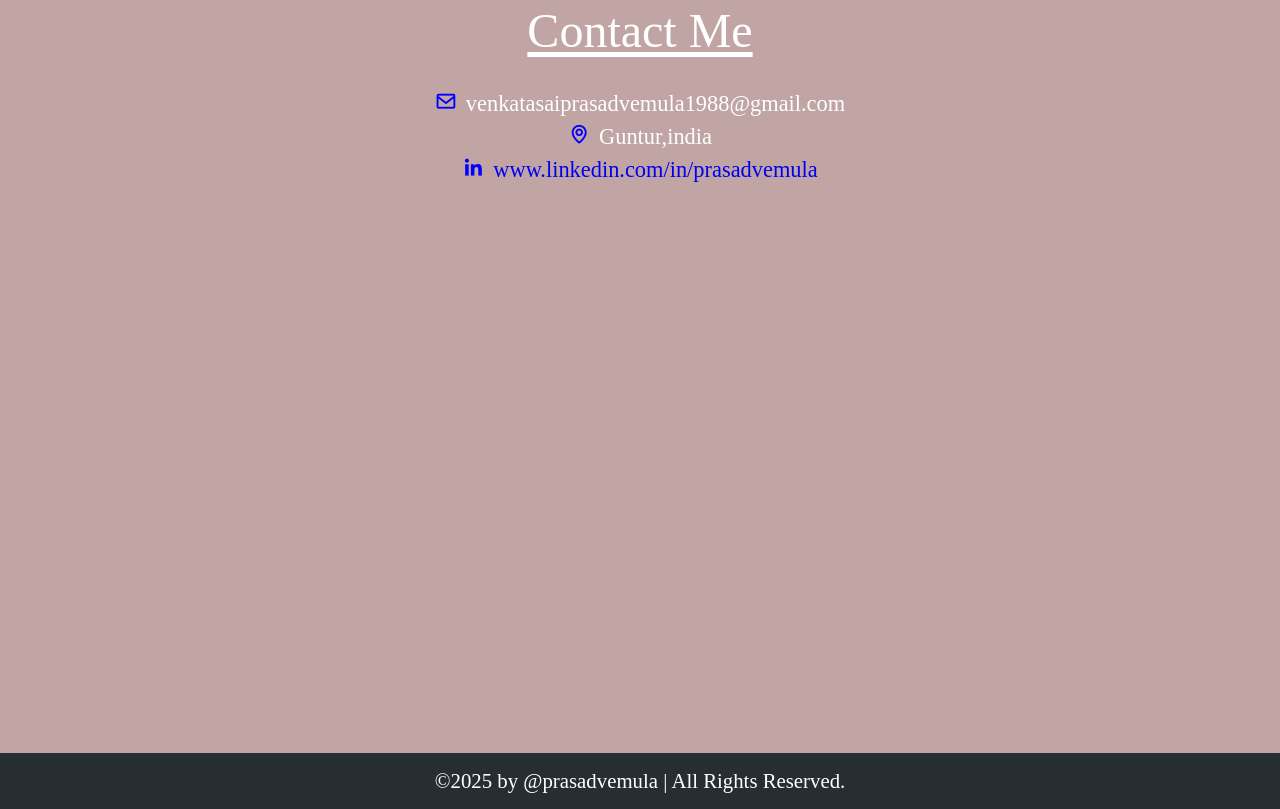
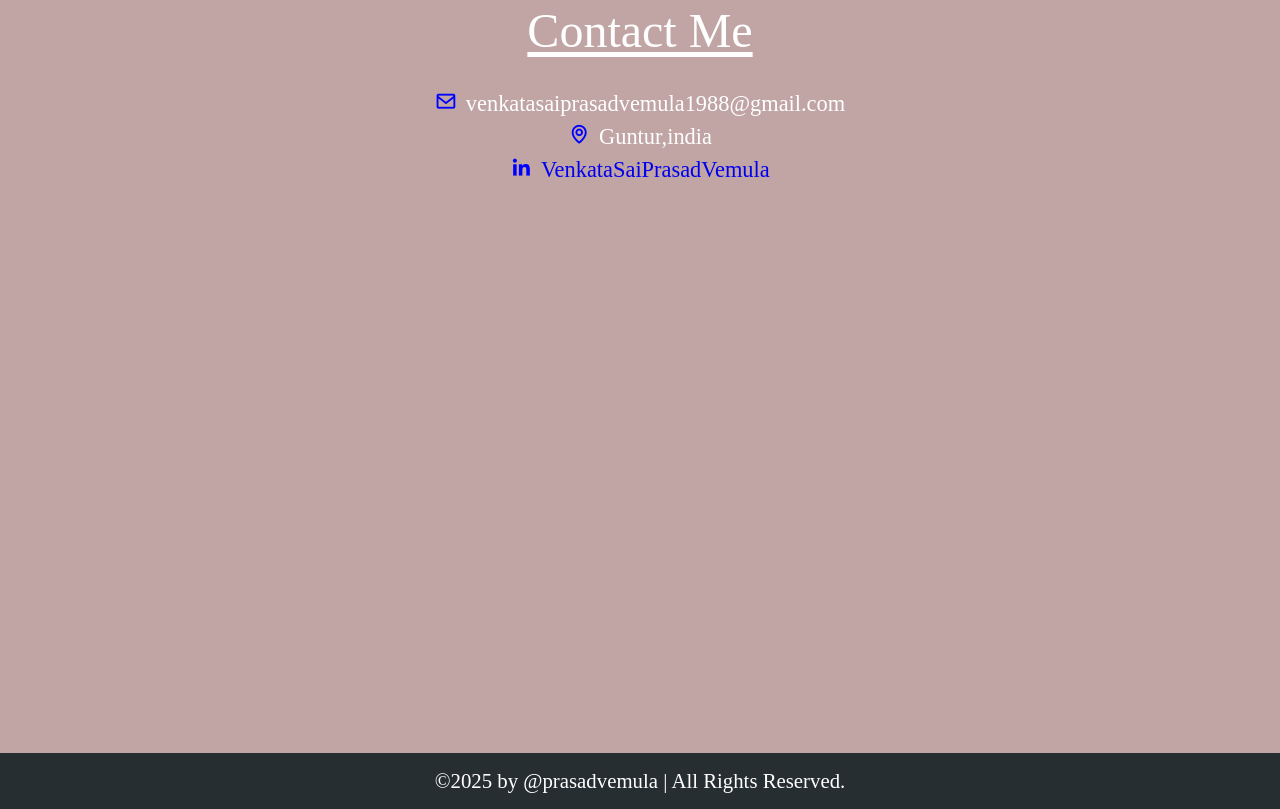
Before and after one commit to vvsprasad9/PrasadPortfolio, a plain HTML site: page index.html in a window 1280 px wide. Shown: the part 4351-5160 px from the top of the page. Drawn offline with nearby package versions, Linux system fonts and the light colour scheme.

Commit message:
Update index.html

```diff
--- a/index.html
+++ b/index.html
@@ -165,7 +165,7 @@
       <div class="contact-details">
         <p><i class ="bx bx-envelope"></i> venkatasaiprasadvemula1988@gmail.com</p>
         <p><i class ="bx bx-map"></i> Guntur,india</p>
-        <p><i class ="bx bxl-linkedin"></i> <a href="https://www.linkedin.com/in/prasadvemula/" target = "_blank"> www.linkedin.com/in/prasadvemula</a>
+        <p><i class ="bx bxl-linkedin"></i> <a href="https://www.linkedin.com/in/prasadvemula/" target = "_blank">VenkataSaiPrasadVemula</a>
         </p>
       </div>
     </section>
```
